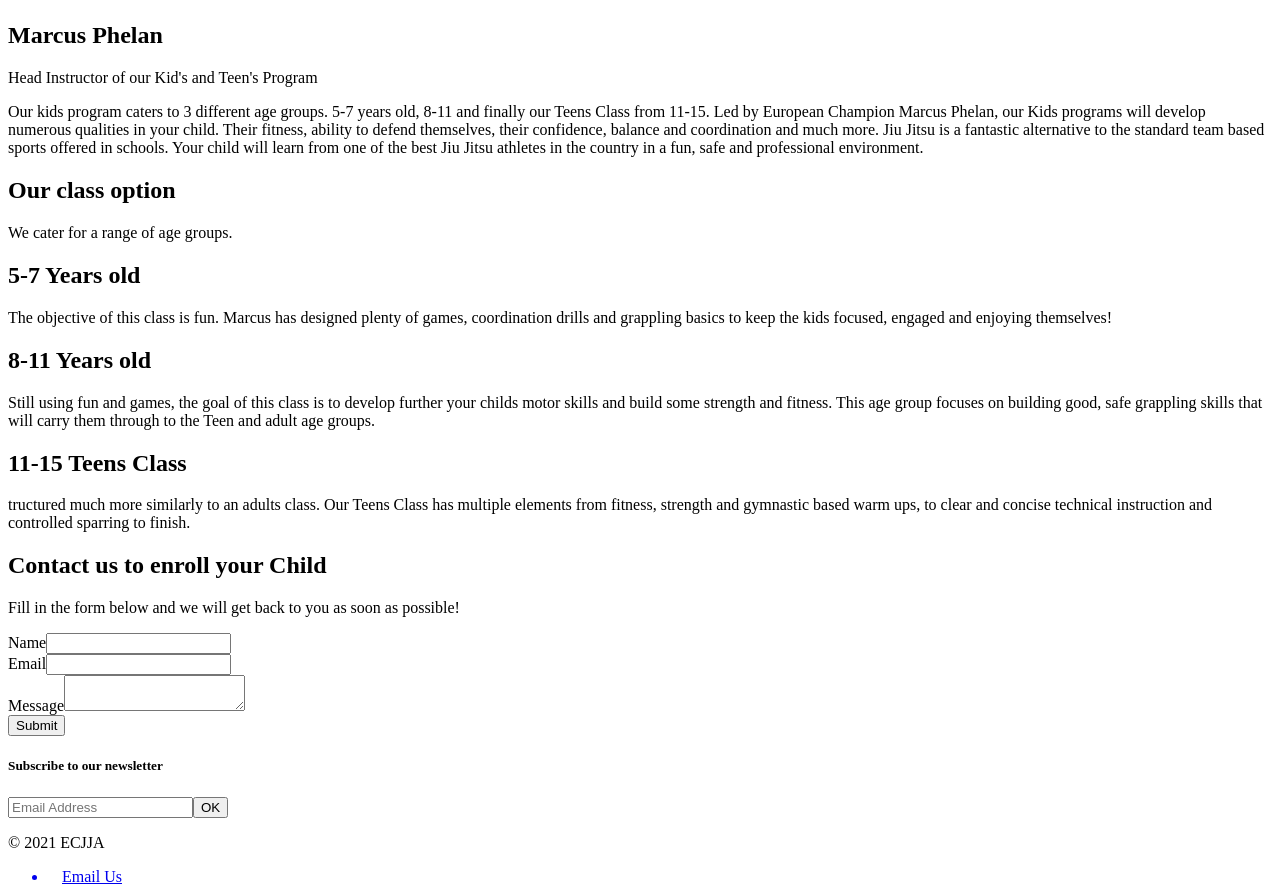
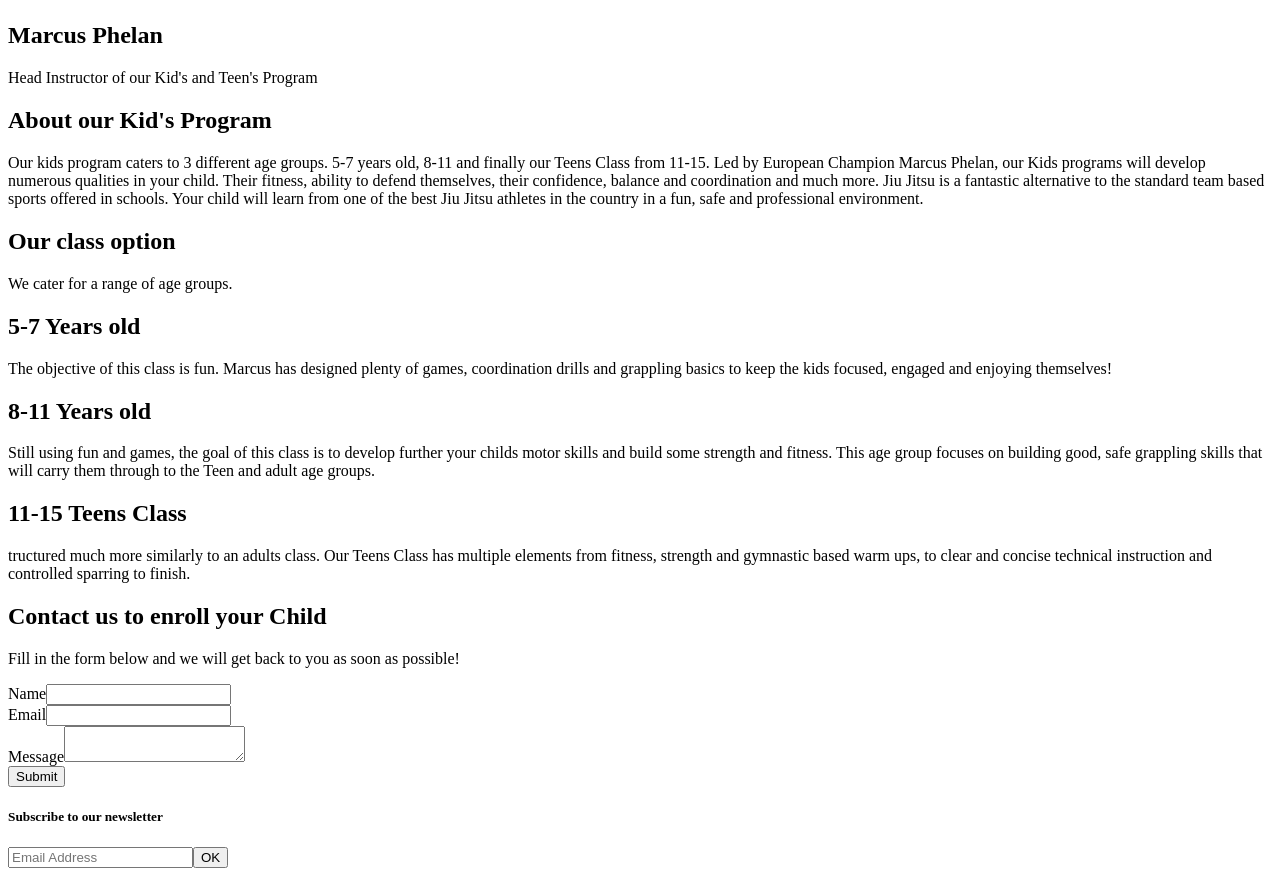
Before and after one commit to slammer1870/ecjja-index, a Next.js app: page /kids-program in a window 1280 px wide. Shown: the part 2371-3255 px from the top of the page. Built offline with nearby package versions, Linux system fonts and the light colour scheme.

Commit message:
add: about our kids program title

```diff
--- a/pages/kids-program.js
+++ b/pages/kids-program.js
@@ -40,6 +40,9 @@ export default function KidsProgram() {
                 </div>
               </div>
               <div className="sm:w-2/3 p-4 sm:pl-8 sm:py-8 sm:border-l border-gray-200 sm:border-t-0 border-t mt-4 pt-4 sm:mt-0 sm:text-left">
+              <h1 className="sm:text-3xl text-2xl font-regular mb-4 text-gray-900">
+                About our Kid's Program
+              </h1>
                 <p className="leading-relaxed text-lg mb-4">
                   Our kids program caters to 3 different age groups. 5-7 years
                   old, 8-11 and finally our Teens Class from 11-15. Led by
```
